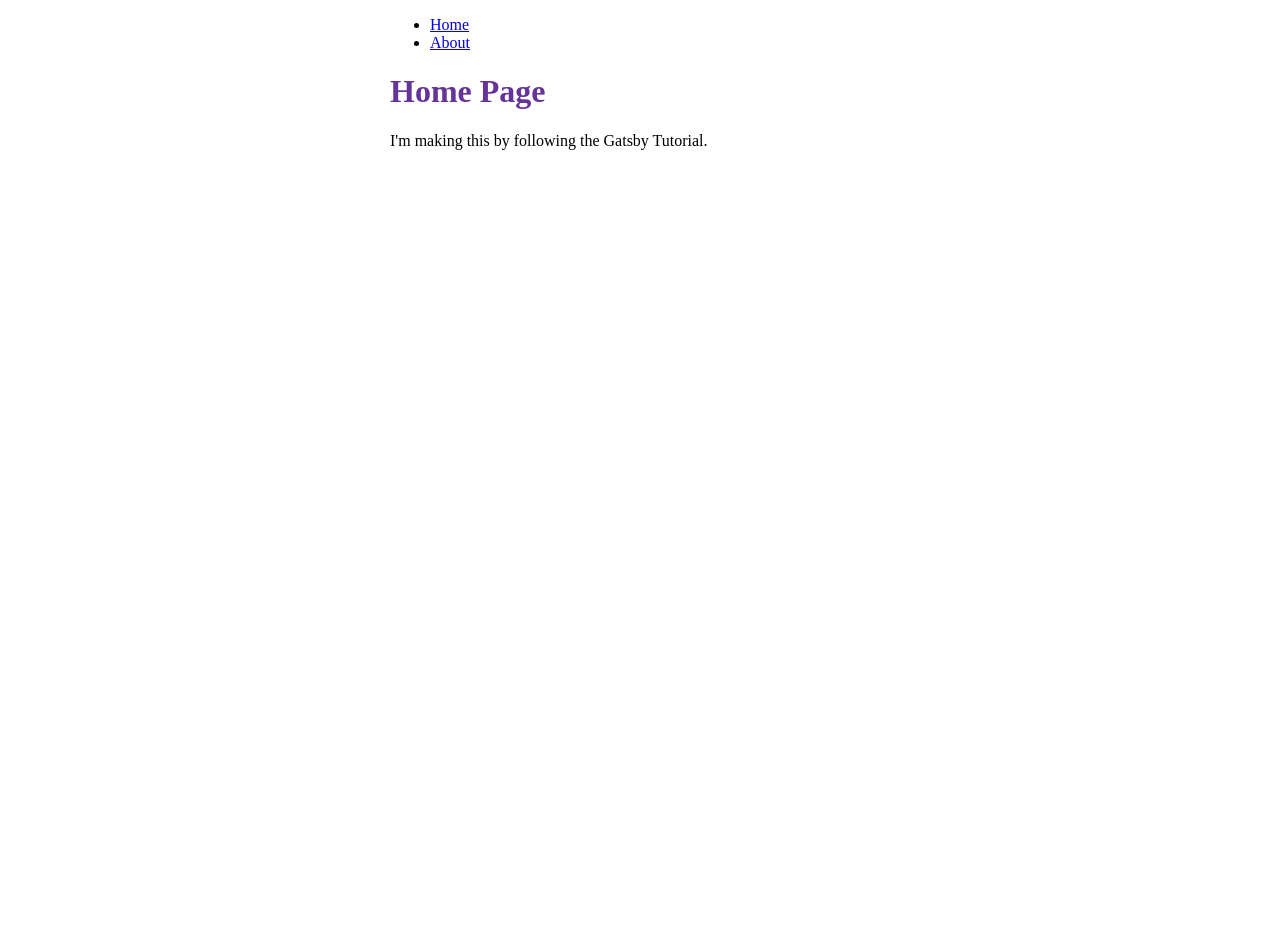
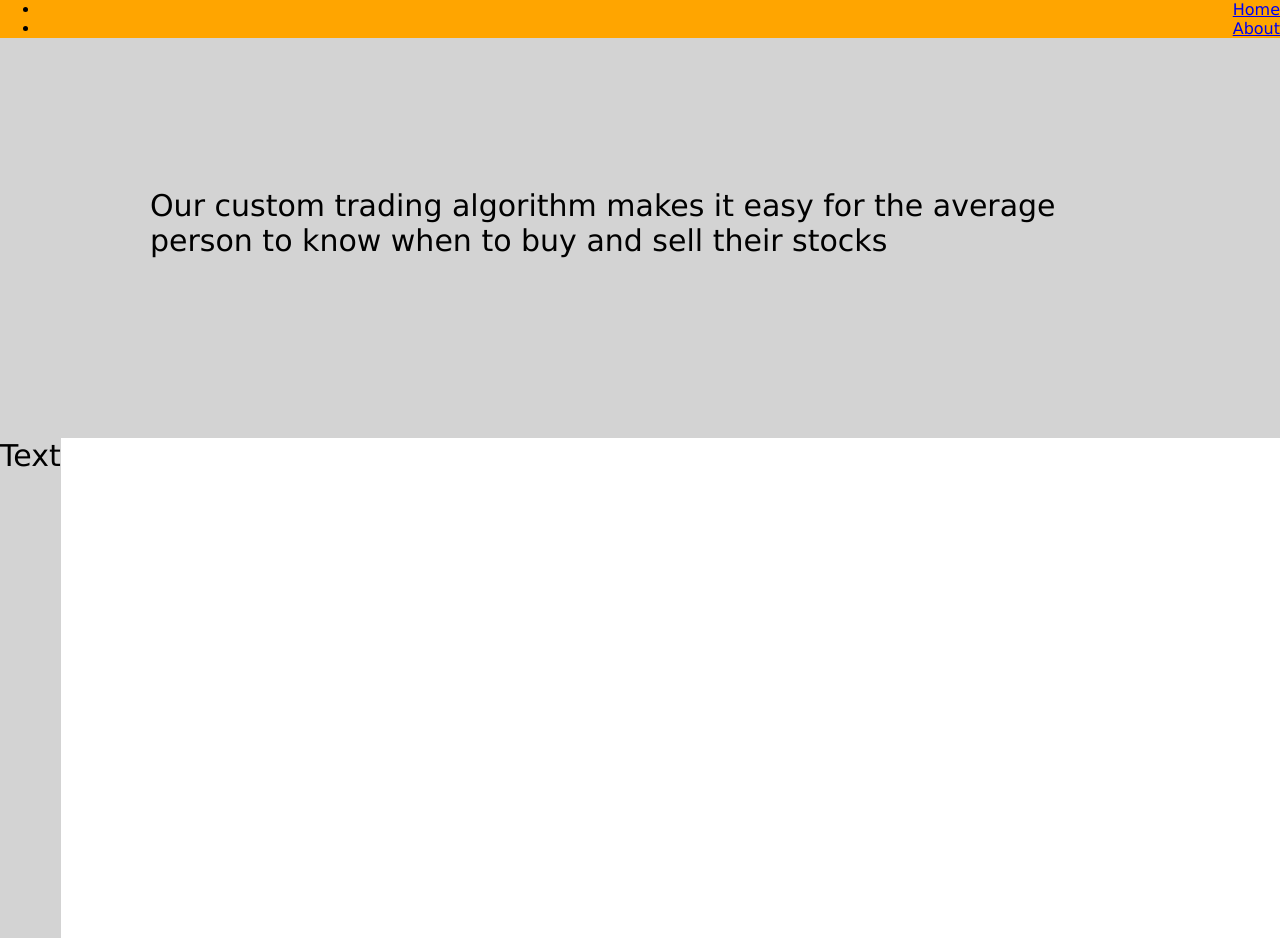
Before and after one commit to sydneydenae/Algorithm, a Gatsby site: page / in a window 1280 px wide. Before the commit the page ends 800 px from the top, so only its background shows below. Built offline with nearby package versions, Linux system fonts and the light colour scheme; Gatsby itself is replaced by a stand-in of ours.

Commit message:
Began developing UI

```diff
--- a/src/components/layout.js
+++ b/src/components/layout.js
@@ -1,23 +1,28 @@
 import * as React from 'react'
 import { Link } from 'gatsby'
-import { container, heading, navLinks, navLinkItem, navLinkText } from './layout.module.css'
+import { container, heading, navbar, navLinks, navLinkItem, navLinkText, footer } from './layout.module.css'
 
 const Layout = ({ pageTitle, children }) => {
   return (
     <div className={container}>
       <title>{pageTitle}</title>
-      <nav>
+      <nav className={navbar}>
         <ul className={navLinks}>
           <li className={navLinkItem}><Link to="/" className={navLinkText}>Home</Link></li>
           <li className={navLinkItem}><Link to="/about" className={navLinkText}>About</Link></li>
         </ul>
       </nav>
       <main>
-        <h1 className={heading}>{pageTitle}</h1>
+
         {children}
       </main>
+      <footer className={footer}>
+        Text
+      </footer>
     </div>
   )
 }
 
 export default Layout
+//This was between main
+//<h1 className={heading}>{pageTitle}</h1>
--- a/src/components/layout.module.css
+++ b/src/components/layout.module.css
@@ -1,20 +1,69 @@
+*{
+    margin:0;
+}
+
 .container{
-    margin: auto;
-    max-width: 500px;
-    font-family: sans-seriff;
+    display: flex;
+    flex-wrap: wrap;
+    font-family: verdana;
 }
 
 .heading {
+    flex: 1;
     color: rebeccapurple;
 }
+.navbar {
+    flex: 1;
+    flex-basis: 100%;
+    flex-grow:0;
+    flex-shrink: 0;
+    background-color:  #FFA500;
+    padding: 0;
+    text-align: right;
+    /*position:fixed;
+    top:0;
+    left:0;*/
+}
+/*Unordered List*/
 .nav-links {
-    display: flex;
-    list-style: none;
+    margin:0;
     padding-left: 0;
 }
+
+/*List elements*/
 .nav-link-item {
-    padding-right: 2rem;
+    display: inline-flex;
+    font-size: 20px;
+    padding: 20px;
+    margin-right: 15px;
+    margin-left: 15px;
 }
+.nav-link-item:hover {
+    background-color: white;
+    color: #D3D3D3;
+}
+
+/*Actual link*/
 .nav-link-text {
     color: black;
+    text-decoration: none;
+    font-weight: bold;
+    padding: 10px;
 }
+
+/*HOME PAGE*/
+.intro{
+    display: flex;
+    background-color: #D3D3D3;
+    font-size: 30px;
+    height:100px;
+    padding: 150px;
+}
+
+.footer{
+    display: flex;
+    background-color: #D3D3D3;
+    font-size: 30px;
+    height:500px;
+    padding: 0;
+}
--- a/src/pages/index.js
+++ b/src/pages/index.js
@@ -1,12 +1,13 @@
 // Step 1: Import React
 import * as React from 'react'
 import Layout from '../components/layout'
+import {intro} from '../components/layout.module.css'
 
 // Step 2: Define your component
 const IndexPage = () => {
   return (
     <Layout pageTitle="Home Page">
-      <p>I'm making this by following the Gatsby Tutorial.</p>
+      <div className={intro}> Our custom trading algorithm makes it easy for the average person to know when to buy and sell their stocks</div>
     </Layout>
   )
 }
```
